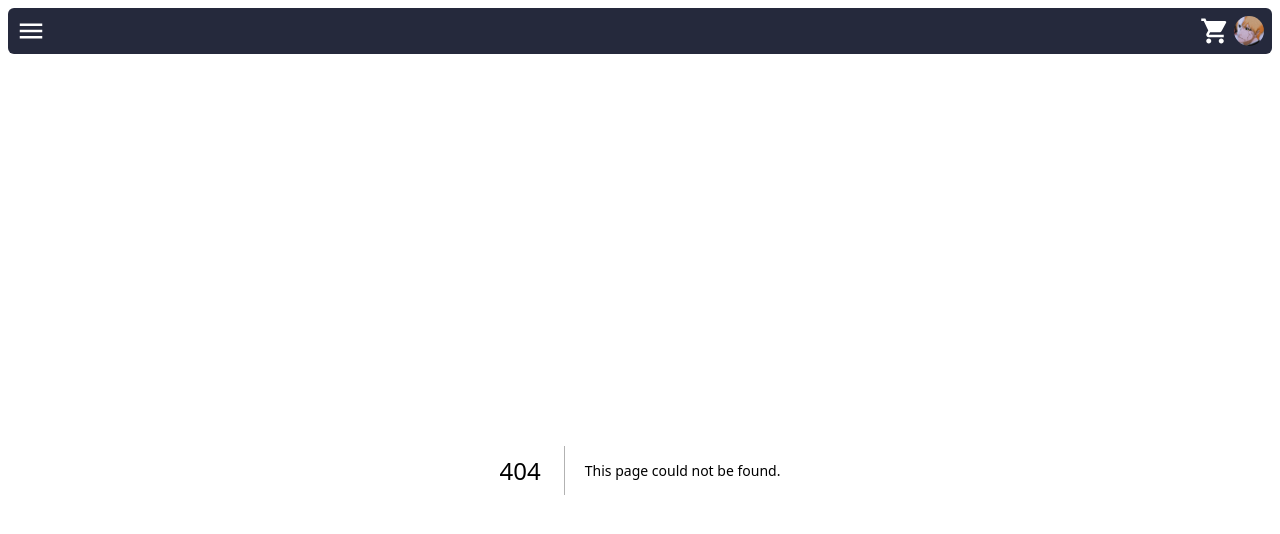
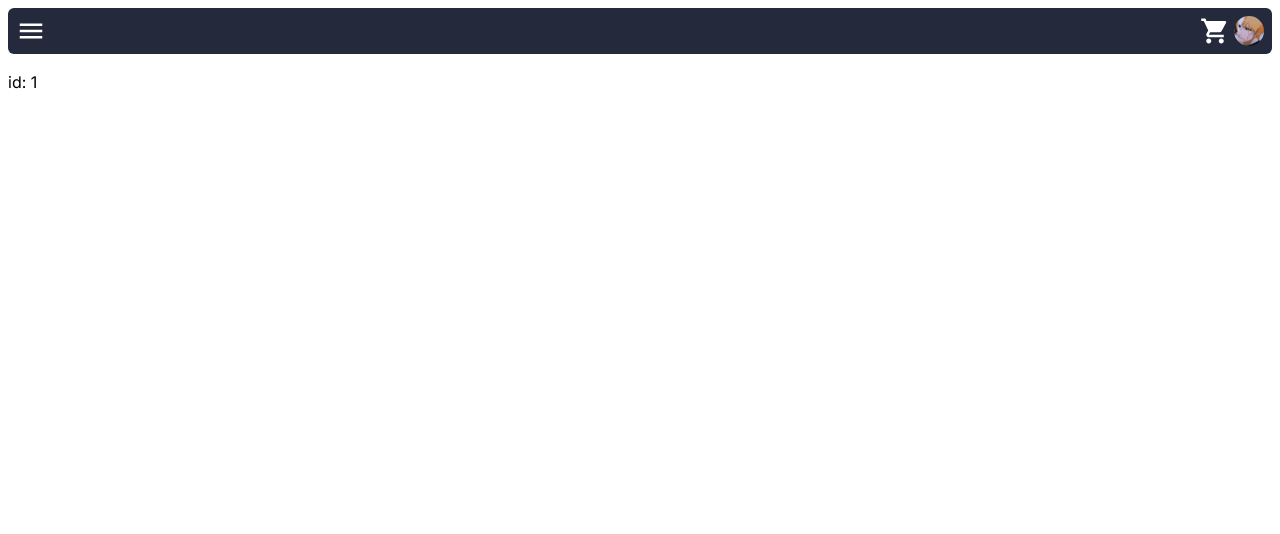
Before and after one commit to izzetcansuzen/ecommerce, a Next.js app: page /product/1 in a window 1280 px wide. Before the commit this address had no page. Shown: the top 534 px of the page. Built offline with nearby package versions, Linux system fonts and the light colour scheme.

Commit message:
added product route

```diff
--- /dev/null
+++ b/app/product/[id]/page.js
@@ -0,0 +1,5 @@
+"use client";
+
+export default function Product({ params }) {
+  return <p>id: {params.id}</p>;
+}
```
